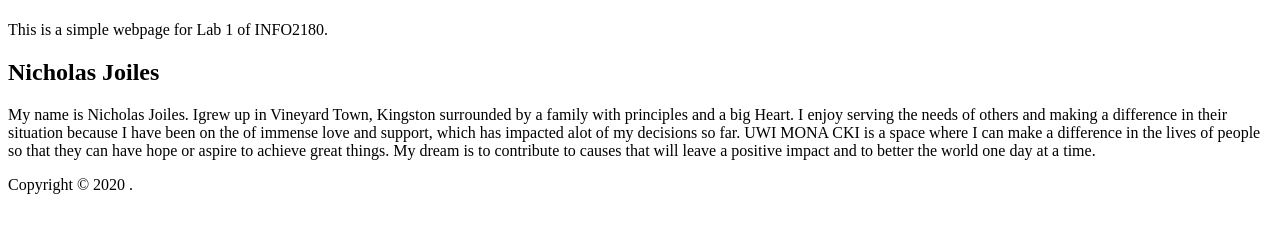
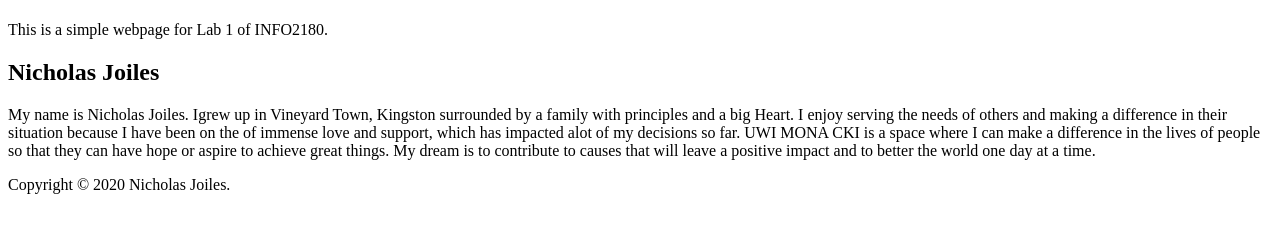
Before and after one commit to Prxnce14/INFO2180_Lab1, a plain HTML site: page index.html in a window 1280 px wide. Shown: the part 59-292 px from the top of the page. Drawn offline with Linux system fonts and the light colour scheme.

Commit message:
second chnages

```diff
--- a/index.html
+++ b/index.html
@@ -1,6 +1,7 @@
 <!DOCTYPE html>
 <html lang ="en">
     <head>
+
         <meta charset="UTF-8">
         <meta name = "viewport" content="width=device-width, initial-scale=1.0">
         <meta http-equiv="X-UA-Compatible" content="ie=edge">
@@ -23,7 +24,9 @@
             </p>
         </main>
         <footer>
-            <p>Copyright &copy; 2020 <Your Name>.</p>
+            <p>
+                Copyright &copy; 2020 Nicholas Joiles.
+            </p>
         </footer>
     </body>
 </html>
```
